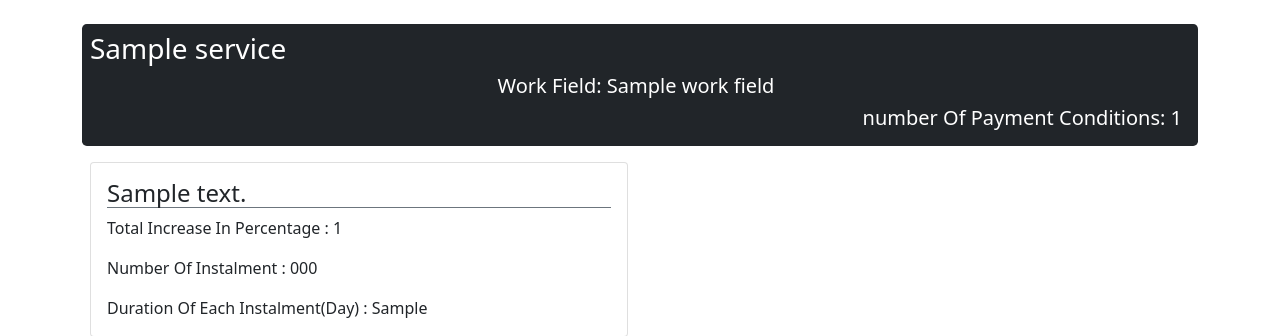
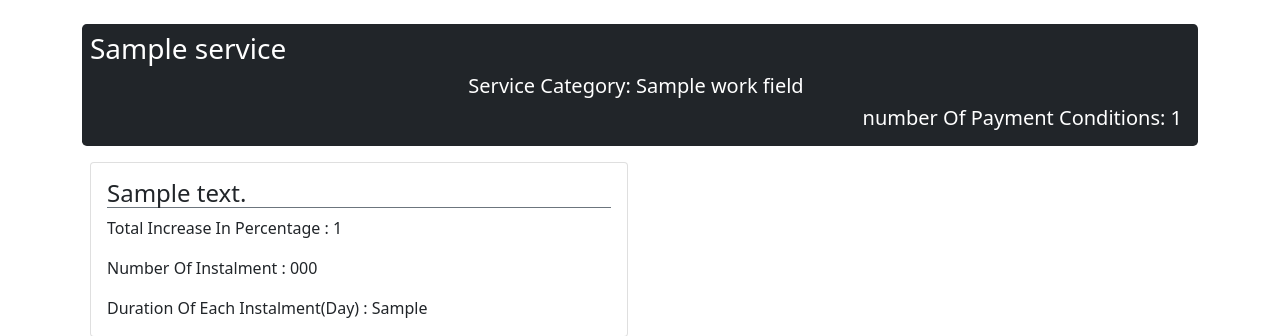
Before and after one commit to Rash-1/Egamat24-Training, a Laravel app: template installment-sales/resources/views/provider/providedServices.blade.php in a window 1280 px wide. Shown: the part 56-392 px from the top of the page. Run offline with Laravel 9, Linux system fonts and the light colour scheme; the template is opened without the code that fills it: most values are stand-ins (such as "Sample title", 1, 10 or a date in 2020); style sheets or scripts are compiled from the project's sources.

Commit message:
Update providedServices.blade.php
work field changed to service category

```diff
--- a/installment-sales/resources/views/provider/providedServices.blade.php
+++ b/installment-sales/resources/views/provider/providedServices.blade.php
@@ -7,7 +7,7 @@
                 <h3>{{$service->title}}</h3>
             </div>
             <div>
-                <h5 class="text-center me-2">Work Field: {{$service->provider->workField->name}} </h5>
+                <h5 class="text-center me-2">Service Category: {{$service->provider->workField->name}} </h5>
             </div>
             <div>
                 <h5 class="text-end me-2">number Of Payment Conditions: {{$service->paymentConditions()->count()}}</h5>
```
